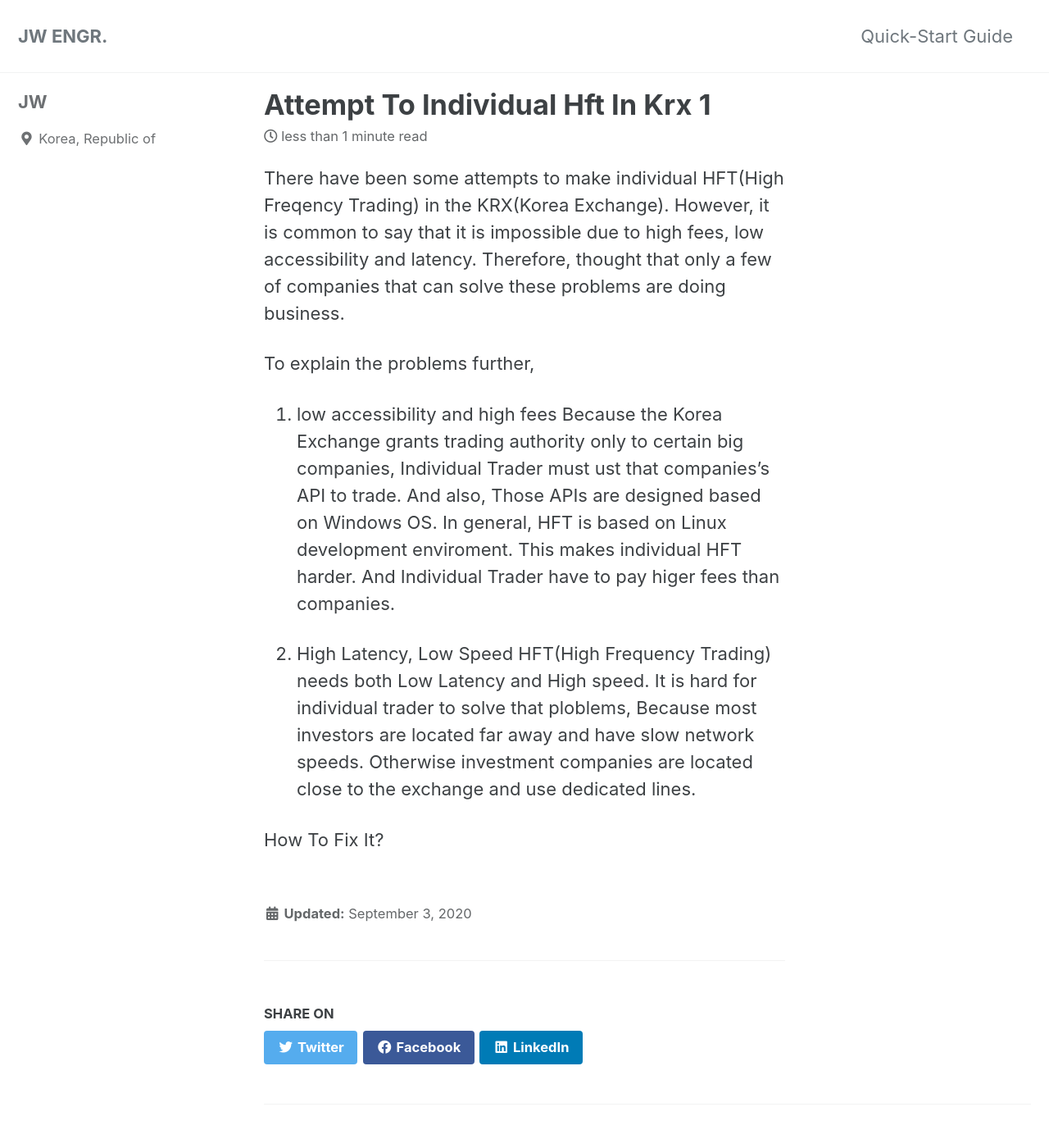
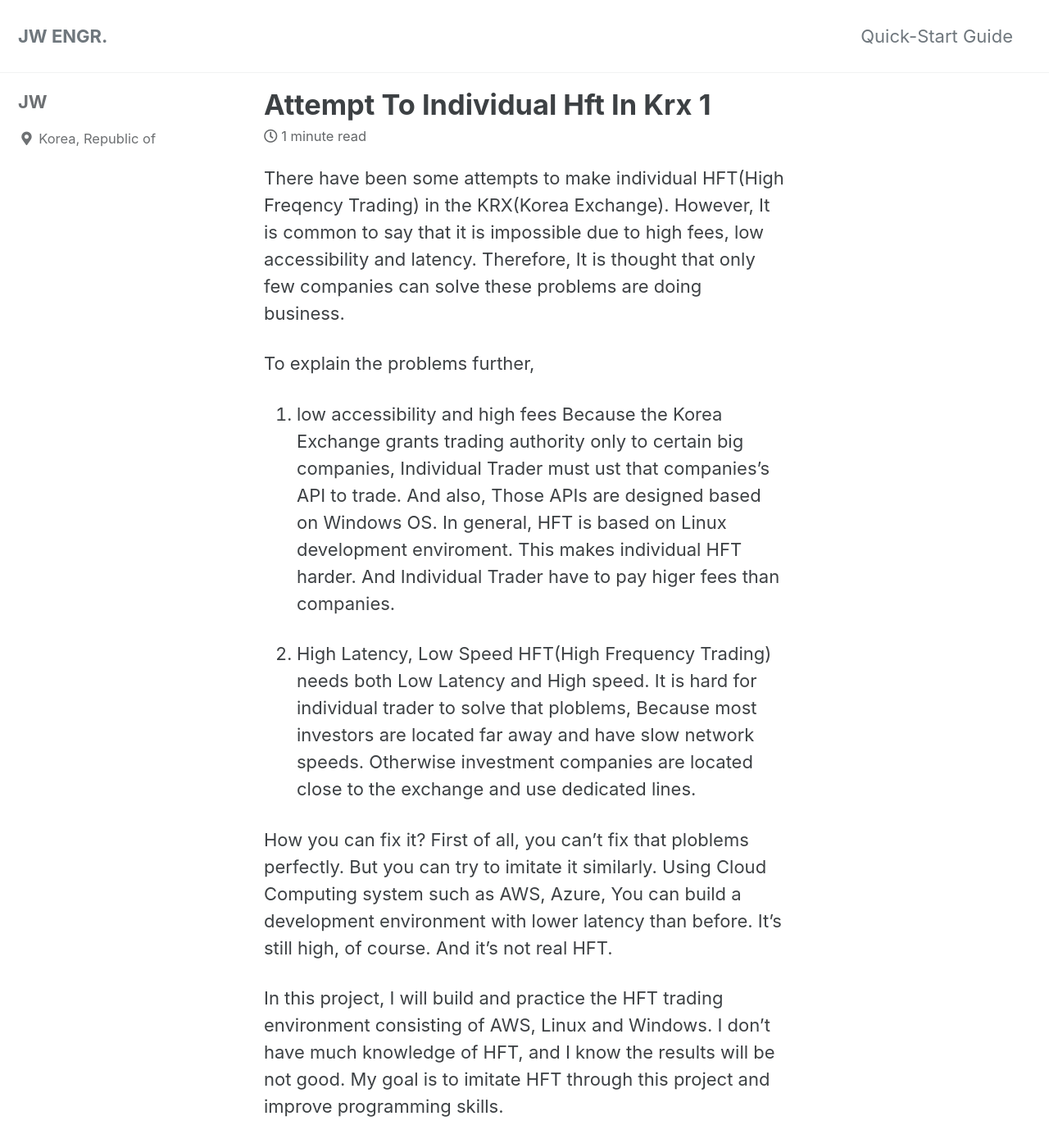
Before and after one commit to jwengr/jwenger.github.io, a Jekyll site: the page built from _posts/2020-09-03-attempt-to-individual-hft-in-krx-1.md, in a window 1280 px wide and 1400 px high. Shown: the whole window at 82% size. Built offline with Jekyll 4.4.1, drawn with Linux system fonts in a browser that asks for light colours; cached includes are drawn as plain includes.

Commit message:
Update 2020-09-03-attempt-to-individual-hft-in-krx-1.md

```diff
--- a/_posts/2020-09-03-attempt-to-individual-hft-in-krx-1.md
+++ b/_posts/2020-09-03-attempt-to-individual-hft-in-krx-1.md
@@ -2,14 +2,18 @@
 published: true
 ---
 There have been some attempts to make individual HFT(High Freqency Trading) in the KRX(Korea Exchange).
-However, it is common to say that it is impossible due to high fees, low accessibility and latency.
-Therefore, thought that only a few of companies that can solve these problems are doing business.
+However, It is common to say that it is impossible due to high fees, low accessibility and latency.
+Therefore, It is thought that only few companies can solve these problems are doing business.
 
 To explain the problems further,
+
 1. low accessibility and high fees
 Because the Korea Exchange grants trading authority only to certain big companies, Individual Trader must ust that companies's API to trade. And also, Those APIs are designed based on Windows OS. In general, HFT is based on Linux development enviroment. This makes individual HFT harder. And Individual Trader have to pay higer fees than companies.
 
 2. High Latency, Low Speed
 HFT(High Frequency Trading) needs both Low Latency and High speed. It is hard for individual trader to solve that ploblems, Because most investors are located far away and have slow network speeds. Otherwise investment companies are located close to the exchange and use dedicated lines.
 
-How To Fix It?
+How you can fix it?
+First of all, you can't fix that ploblems perfectly. But you can try to imitate it similarly. Using Cloud Computing system such as AWS, Azure, You can build a development environment with lower latency than before. It's still high, of course. And it's not real HFT.
+
+In this project, I will build and practice the HFT trading environment consisting of AWS, Linux and Windows. I don't have much knowledge of HFT, and I know the results will be not good. My goal is to imitate HFT through this project and improve programming skills.
```
